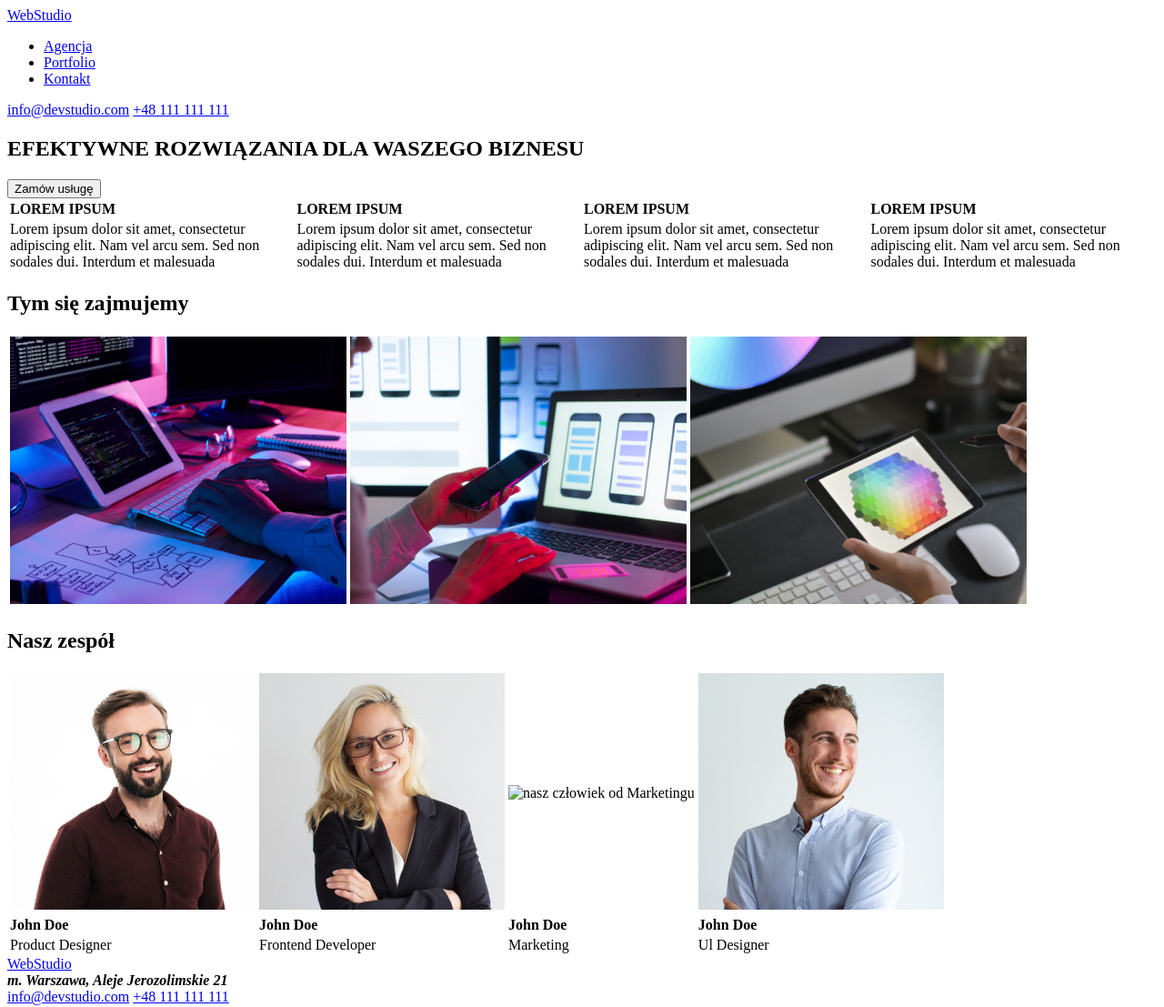
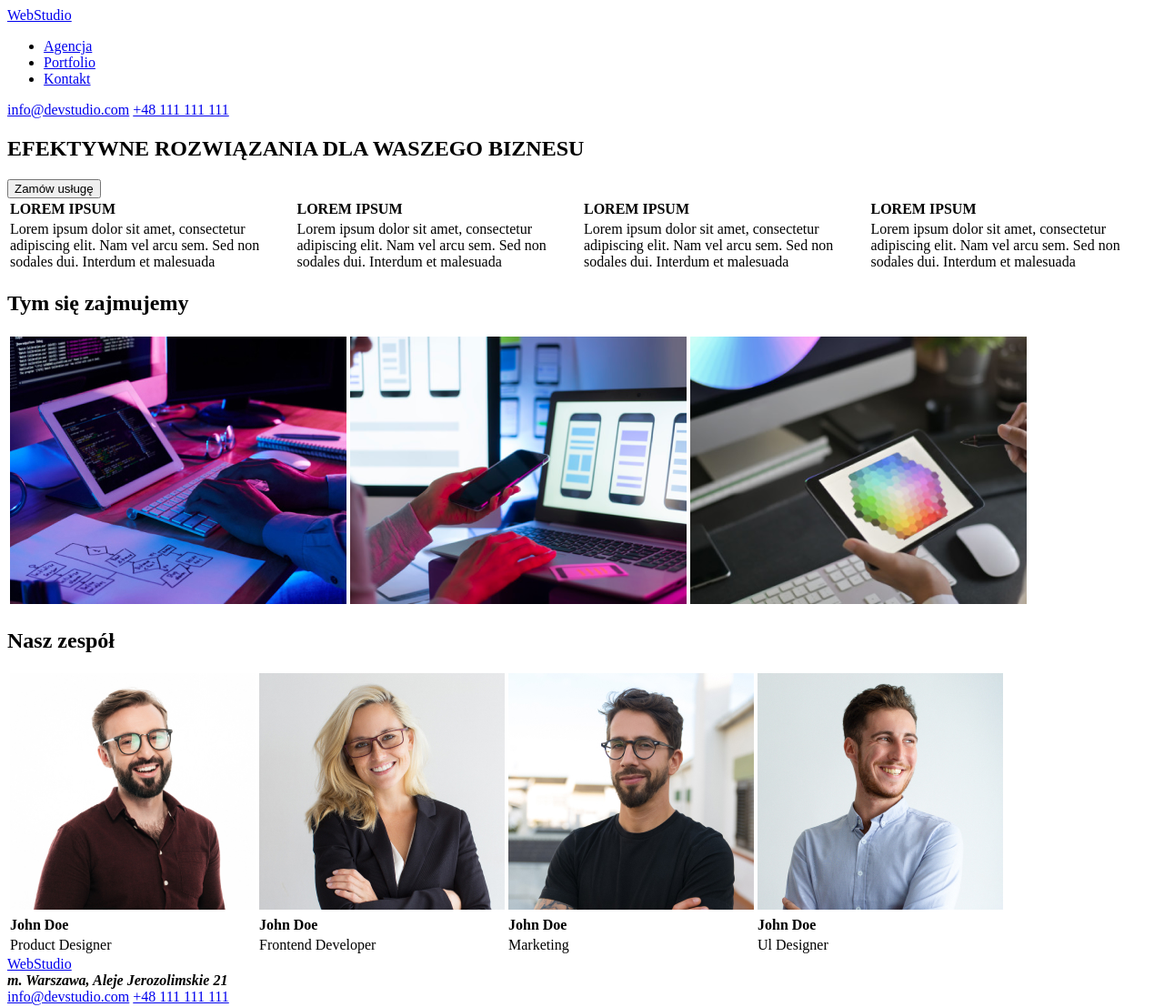
Before and after one commit to AlinaGuzinska/1, a plain HTML site: page index.html in a window 1280 px wide. Shown: the whole page at 91% size. Drawn offline with Linux system fonts and the light colour scheme.

Commit message:
Update index.html

```diff
--- a/index.html
+++ b/index.html
@@ -65,7 +65,7 @@ height="260"></td>
 alt="nasza Frontend Developer"
 width="270"
 height="260"></td>
-<td><img src="images/pan2(1).jpg"
+<td><img src="imgpan3.jpg"
 alt="nasz człowiek od Marketingu"
 width="270"
 height="260"></td>
```
